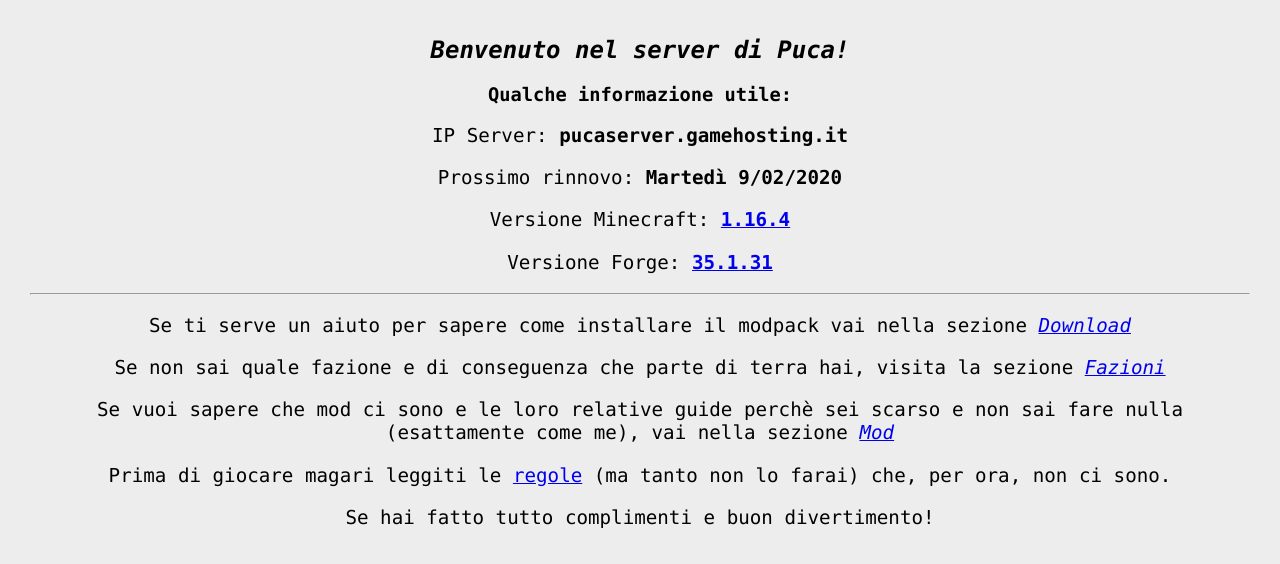
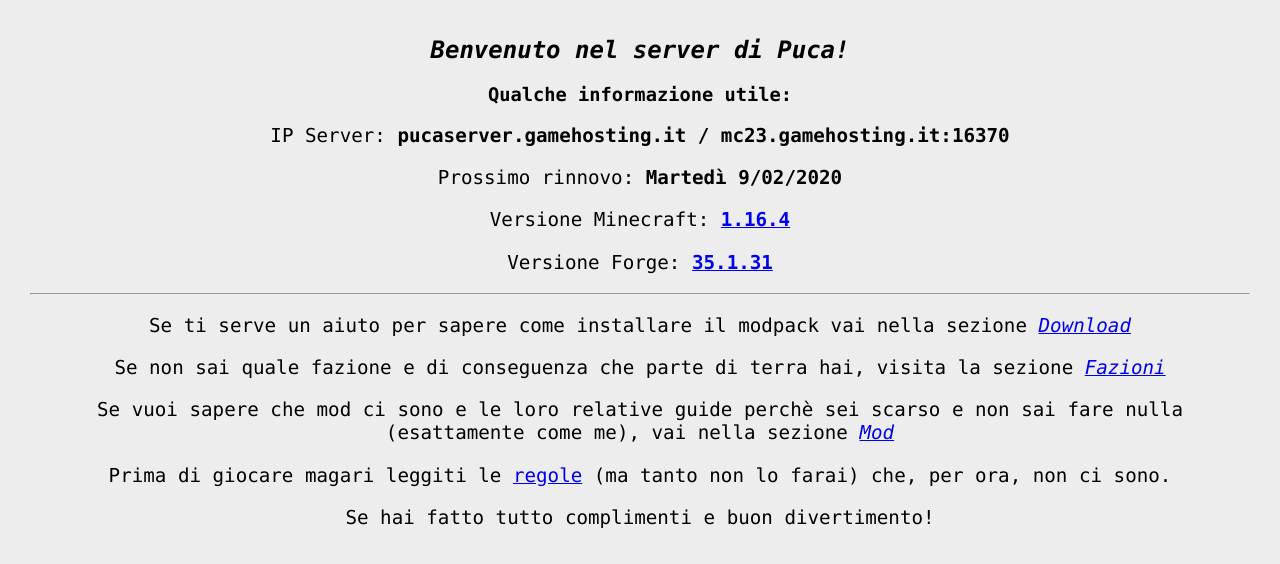
Before and after one commit to Itspuca/serverpuca, a plain HTML site: page index.html in a window 1280 px wide. Shown: the part 108-672 px from the top of the page. Drawn offline with Linux system fonts and the light colour scheme; a web font is replaced by a local one.

Commit message:
Update index.html

```diff
--- a/index.html
+++ b/index.html
@@ -27,7 +27,7 @@
     <main>
       <h2><i>Benvenuto nel server di Puca!</i></h2>
       <h3>Qualche informazione utile:</h3>
-      <p>IP Server: <b>pucaserver.gamehosting.it</b> </p>
+      <p>IP Server: <b>pucaserver.gamehosting.it / mc23.gamehosting.it:16370</b> </p>
       <p>Prossimo rinnovo: <b>Martedì 9/02/2020</b> </p>
       <p>Versione Minecraft: <a href="https://www.minecraft.net/en-us/article/minecraft-java-edition-1-16-4" target="_blank"><b>1.16.4</b></a></p>
       <p>Versione Forge: <a href="https://drive.google.com/uc?export=download&id=1P25xbfc5TULcbzjOXiP7LO1q85uSlE_L"><b>35.1.31</b></a></p>
```
